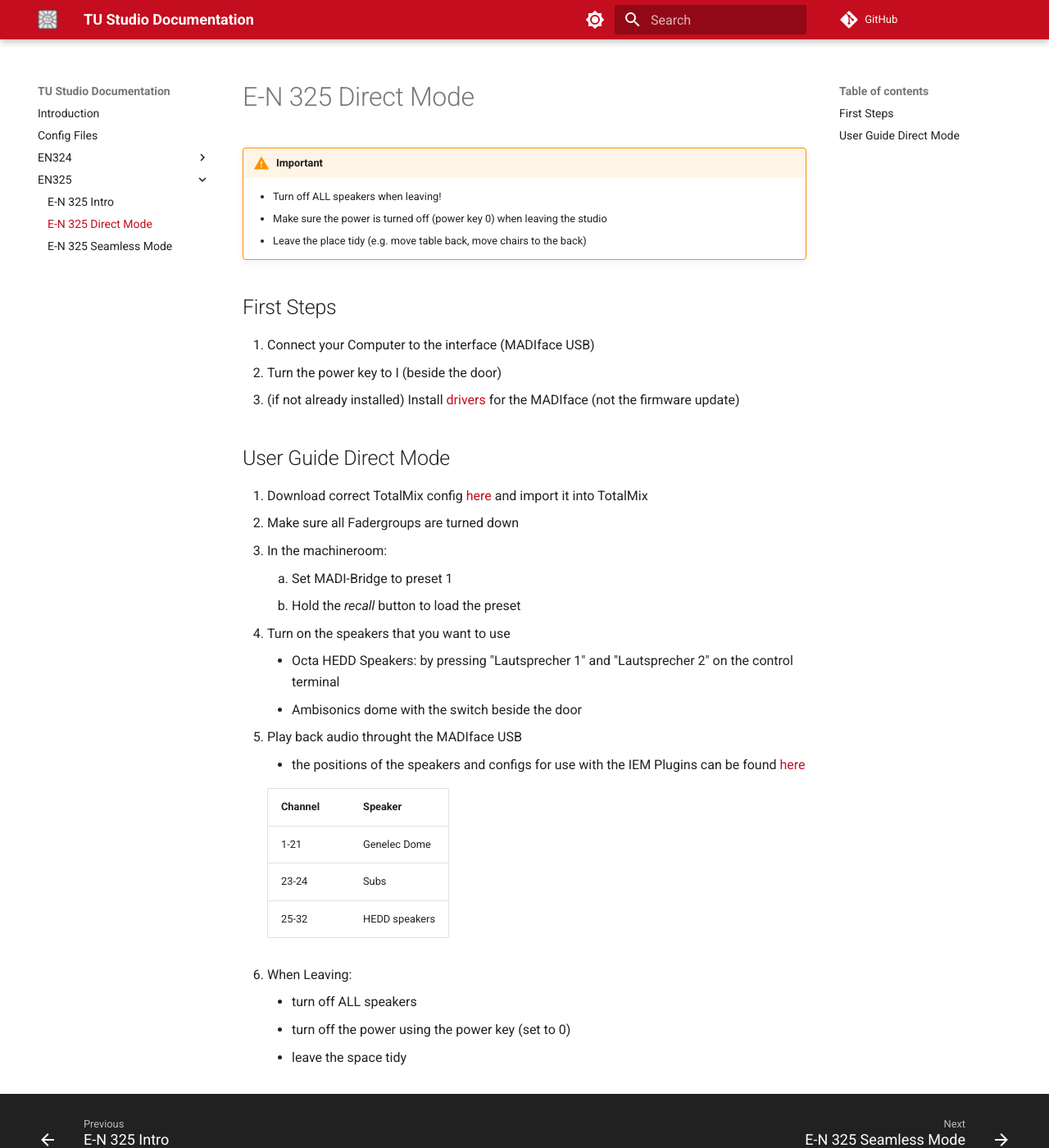
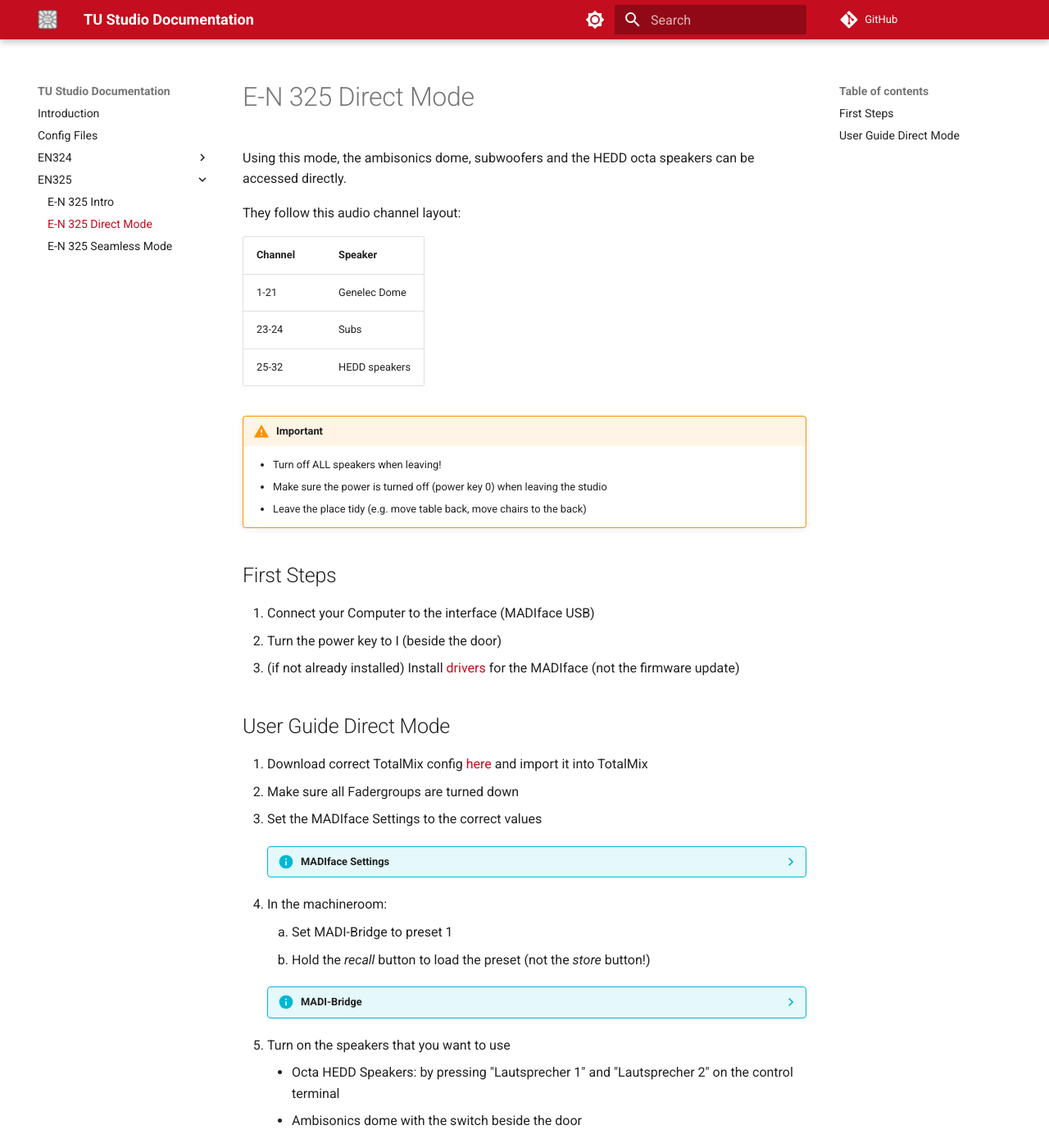
Before and after one commit to tu-studio/studio-docs, an MkDocs documentation site: the page built from docs/EN325/direct-mode.md, in a window 1280 px wide and 1400 px high. Shown: the whole window at 82% size. Built offline with MkDocs 1.6.1 and Material for MkDocs 9.7.7, drawn with Linux system fonts in a browser that asks for light colours; comment, search, counter and statistics services are not loaded; some of the changed text lies outside the part shown.

Commit message:
changed channel layout for seamless mode, added pictures to direct mode

```diff
--- a/docs/EN325/direct-mode.md
+++ b/docs/EN325/direct-mode.md
@@ -1,4 +1,14 @@
 # E-N 325 Direct Mode
+
+Using this mode, the ambisonics dome, subwoofers and the HEDD octa speakers can be accessed directly.
+
+They follow this audio channel layout:
+
+| Channel | Speaker |
+| --- | --- |
+| 1-21 | Genelec Dome |
+| 23-24 | Subs |
+| 25-32 | HEDD speakers |
 
 !!! warning "Important"
     - Turn off ALL speakers when leaving!
@@ -13,23 +23,29 @@
 ## User Guide Direct Mode
 1. Download correct TotalMix config [here](../configs.md) and import it into TotalMix
 2. Make sure all Fadergroups are turned down
-3. In the machineroom:
+3. Set the MADIface Settings to the correct values
+
+    ??? info "MADIface Settings"
+        ![Madiface Settings Screenshot](../graphics/madiface_settings_64mix.jpg){: style="width:400px"}
+
+4. In the machineroom:
     1. Set MADI-Bridge to preset 1
-    2. Hold the *recall* button to load the preset
-        <!-- TODO insert foto -->
-4. Turn on the speakers that you want to use
+    2. Hold the *recall* button to load the preset (not the *store* button!)
+    ??? info "MADI-Bridge"
+        ![Picture of MADI-Bridge Preset Selection](../graphics/madibridge.jpg){: style="width:600px"}
+
+5. Turn on the speakers that you want to use
     - Octa HEDD Speakers: by pressing "Lautsprecher 1" and "Lautsprecher 2" on the control terminal
     - Ambisonics dome with the switch beside the door
-5. Play back audio throught the MADIface USB
+    ??? info "Ambisonics Power Switch"
+        ![Picture of Ambisonics switch](../graphics/ambidome_switch.png){: style="width:600px"}
+
+6. Play back audio throught the MADIface USB
     - the positions of the speakers and configs for use with the IEM Plugins can be found [here](../configs.md)
 
-    | Channel | Speaker |
-    | --- | --- |
-    | 1-21 | Genelec Dome |
-    | 23-24 | Subs |
-    | 25-32 | HEDD speakers |
+7. Have Fun!
 
-6. When Leaving:
+8. When Leaving:
     - turn off ALL speakers
     - turn off the power using the power key (set to 0)
     - leave the space tidy
```
Also changed, not shown: docs/EN325/seamless-mode.md (+9 -6 lines).
